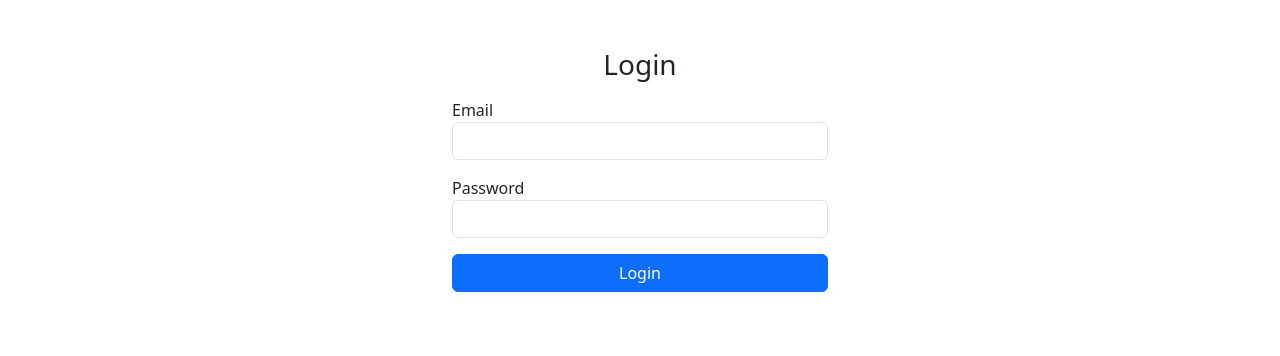
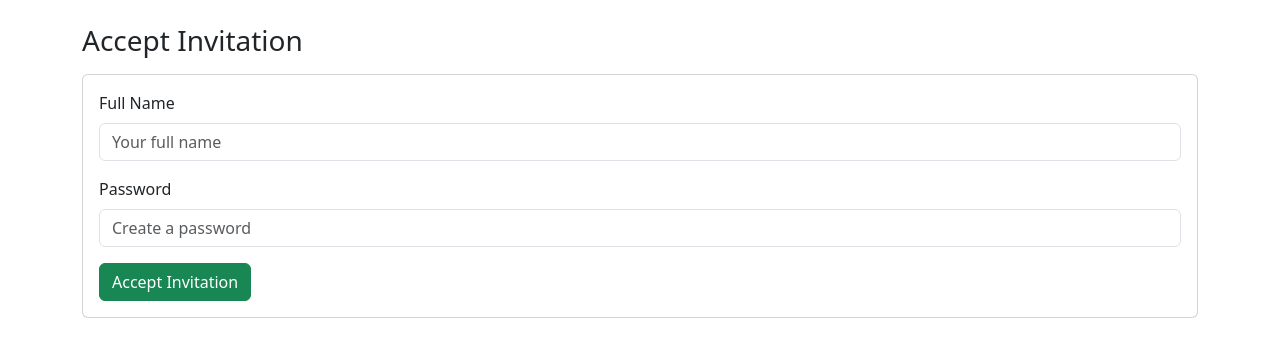
Before and after one commit to bipinnegi/multi-tenant-project-management-ui, an Angular app: page /accept-invitation in a window 1280 px wide. Before the commit this address led to /login. Shown: the top 356 px of the page. Built offline with nearby package versions, Linux system fonts and the light colour scheme.

Commit message:
fixed invivation bugs

```diff
--- a/src/app/app.routes.ts
+++ b/src/app/app.routes.ts
@@ -34,6 +34,13 @@ export const routes: Routes = [
       .then(m => m.InviteUserComponent)
 },
 
+{
+  path: 'accept-invitation',
+  loadComponent: () =>
+    import('./invitations/accept-invitation/accept-invitation')
+      .then(m => m.AcceptInvitationComponent)
+},
+
 
   // Default
   { path: '', redirectTo: 'login', pathMatch: 'full' },
--- a/src/app/core/interceptors/auth.interceptor.ts
+++ b/src/app/core/interceptors/auth.interceptor.ts
@@ -10,7 +10,7 @@ export const authInterceptor: HttpInterceptorFn= (
         const authService = inject(AuthService);
         const token = authService.getToken();
 
-        if(token){
+        if(token && !req.url.includes('/api/invitations/accept')){
             const authReq= req.clone({
                 setHeaders:{ Authorization: `Bearer ${token}`}
             });
--- /dev/null
+++ b/src/app/invitations/accept-invitation/accept-invitation.html
@@ -0,0 +1,45 @@
+<div class="container mt-4">
+  <h3>Accept Invitation</h3>
+
+  @if (successMessage) {
+    <div class="alert alert-success">
+      {{ successMessage }}
+    </div>
+  }
+
+  @if (errorMessage) {
+    <div class="alert alert-danger">
+      {{ errorMessage }}
+    </div>
+  }
+
+  <div class="card mt-3">
+    <div class="card-body">
+
+      <div class="mb-3">
+        <label class="form-label">Full Name</label>
+        <input
+          type="text"
+          class="form-control"
+          [(ngModel)]="FullName"
+          placeholder="Your full name"
+        />
+      </div>
+
+      <div class="mb-3">
+        <label class="form-label">Password</label>
+        <input
+          type="password"
+          class="form-control"
+          [(ngModel)]="password"
+          placeholder="Create a password"
+        />
+      </div>
+
+      <button class="btn btn-success" (click)="acceptInvitation()">
+        Accept Invitation
+      </button>
+
+    </div>
+  </div>
+</div>
--- /dev/null
+++ b/src/app/invitations/accept-invitation/accept-invitation.ts
@@ -0,0 +1,58 @@
+import { CommonModule } from '@angular/common';
+import { Component } from '@angular/core';
+import { FormsModule } from '@angular/forms';
+import { ActivatedRoute, Router } from '@angular/router';
+import { InvitationService } from '../../core/services/invitation';
+
+@Component({
+  selector: 'app-accept-invitation',
+  standalone: true,
+  imports: [CommonModule, FormsModule],
+  templateUrl: './accept-invitation.html',
+  styleUrl: './accept-invitation.css',
+})
+export class AcceptInvitationComponent {
+   //form field
+   FullName= '';
+   password= '';
+
+   //token from url
+   token= '';
+
+  successMessage='';
+  errorMessage= '';
+
+  constructor(
+    private route: ActivatedRoute,
+    private router: Router,
+    private invitationService: InvitationService
+  ){
+    this.token = decodeURIComponent(this.route.snapshot.queryParamMap.get('token') ||'');
+  }
+
+  acceptInvitation(){
+    if(!this.token){
+      this.errorMessage='invalid or missing invitation token';
+      return;
+    }
+    this.invitationService.acceptInvitation(this.FullName, this.token, this.password).subscribe({
+      next:() => {
+        this.successMessage='invitation accepted successfully. Please login!';
+        this.errorMessage='';
+
+        //redirect to login after few sec
+        setTimeout(()=>{
+          this.router.navigate(['/login']);
+
+        }, 1500);
+      },
+      error: ()=> {
+        this.errorMessage='failed to accept invitation';
+        this.successMessage= '';
+      }
+    });
+
+  }
+
+
+}
```
Also changed, not shown: src/app/invitations/accept-invitation/accept-invitation.css (added), 1 other file (tests, documents, lock files or other folders).
